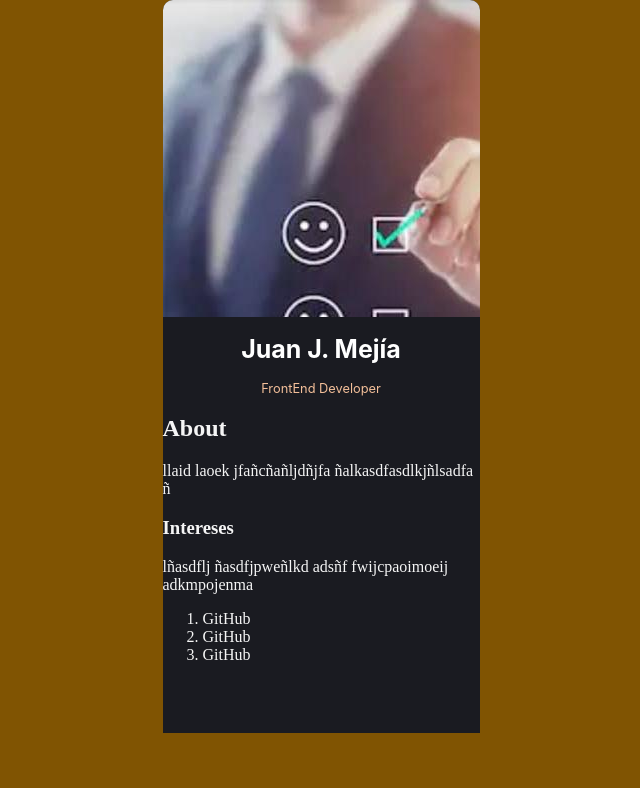
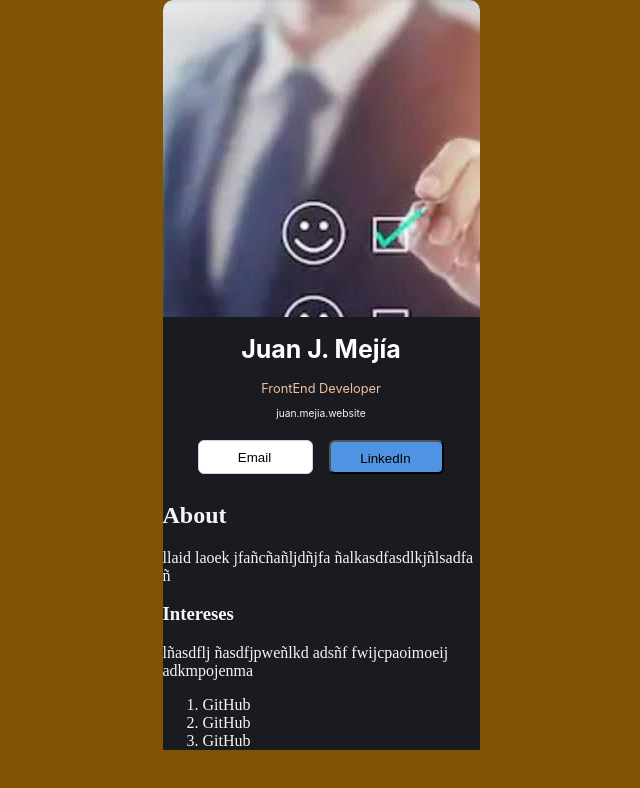
Before and after one commit to imevasoldi/Digital-card, a React (Vite) app: page / in a window 1280 px wide. Shown: the top 788 px of the page, without its empty margins (319-959 px from the left). Built offline with nearby package versions, Linux system fonts and the light colour scheme.

Commit message:
adding buttons

```diff
--- a/src/App.css
+++ b/src/App.css
@@ -12,6 +12,66 @@
   background: url(/src/images/img1.jpeg);
   background-repeat: no-repeat;
   border-radius: 10px 10px 0px 0px;
+  }
+
+  .buttons--{
+    display: flex;
+    /* place-items: center; */
+  flex-direction: row;
+  justify-content:center;
+  align-items: center;
+    /* place-content: center; */
+  }
+
+  .button--mail {
+    box-sizing: border-box;
+
+padding: 9px 13px 9px 11px;
+margin: 8px;
+
+width: 115px;
+height: 34px;
+/* left: 151px;
+top: 468px; */
+
+/* white */
+
+background: #FFFFFF;
+/* gray/300 */
+
+border: 1px solid #D1D5DB;
+/* shadow/sm */
+
+box-shadow: 0px 1px 2px rgba(0, 0, 0, 0.05);
+border-radius: 6px;
+  }
+
+  .button--linkedin {
+padding: 9px 13px 9px 11px;
+margin: 8px;
+background: #5093E2;
+/* shadow/sm */
+
+box-shadow: 0px 1px 2px rgba(0, 0, 0, 0.05);
+border-radius: 6px;
+/* position: absolute; */
+width: 115px;
+height: 34px;
+/* left: 283px;
+top: 468px; */
+  }
+
+  .website--link{
+    font-family: 'Inter';
+font-style: normal;
+font-weight: 400;
+font-size: 10.24px;
+line-height: 150%;
+/* identical to box height, or 15px */
+
+text-align: center;
+
+color: #F5F5F5;
   }
 
   .container{
--- a/src/Components/Info.jsx
+++ b/src/Components/Info.jsx
@@ -2,6 +2,11 @@ function Info () {
     return <div>
         <h1 className="info--title">Juan J. Mejía</h1>
         <h2 className="info--subtitle">FrontEnd Developer</h2>
+        <h3 className="website--link"> juan.mejia.website</h3>
+        <div className="buttons--">
+            <button className="button--mail">Email</button>
+            <button className="button--linkedin">LinkedIn</button>
+        </div>
         </div>
 }
 
```
